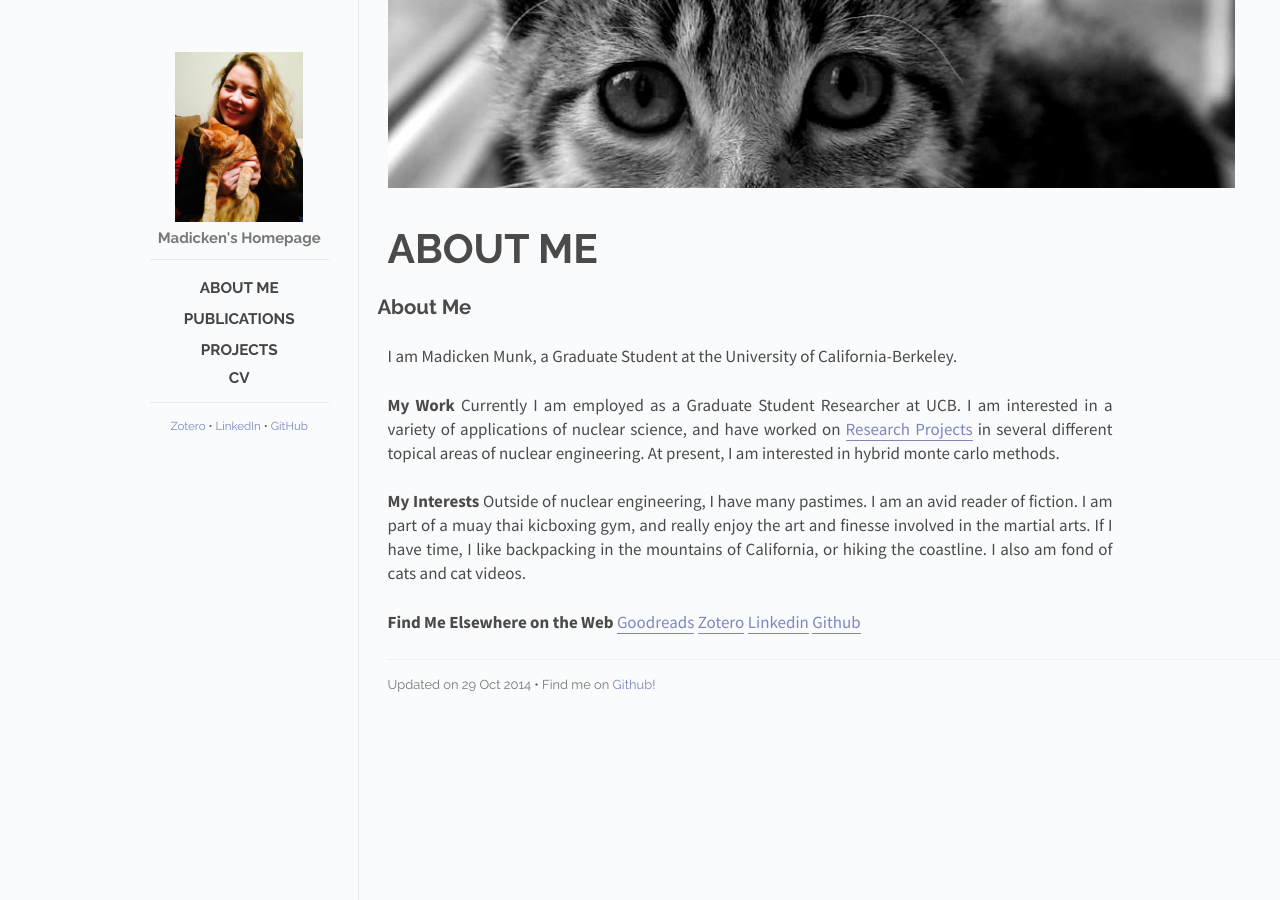
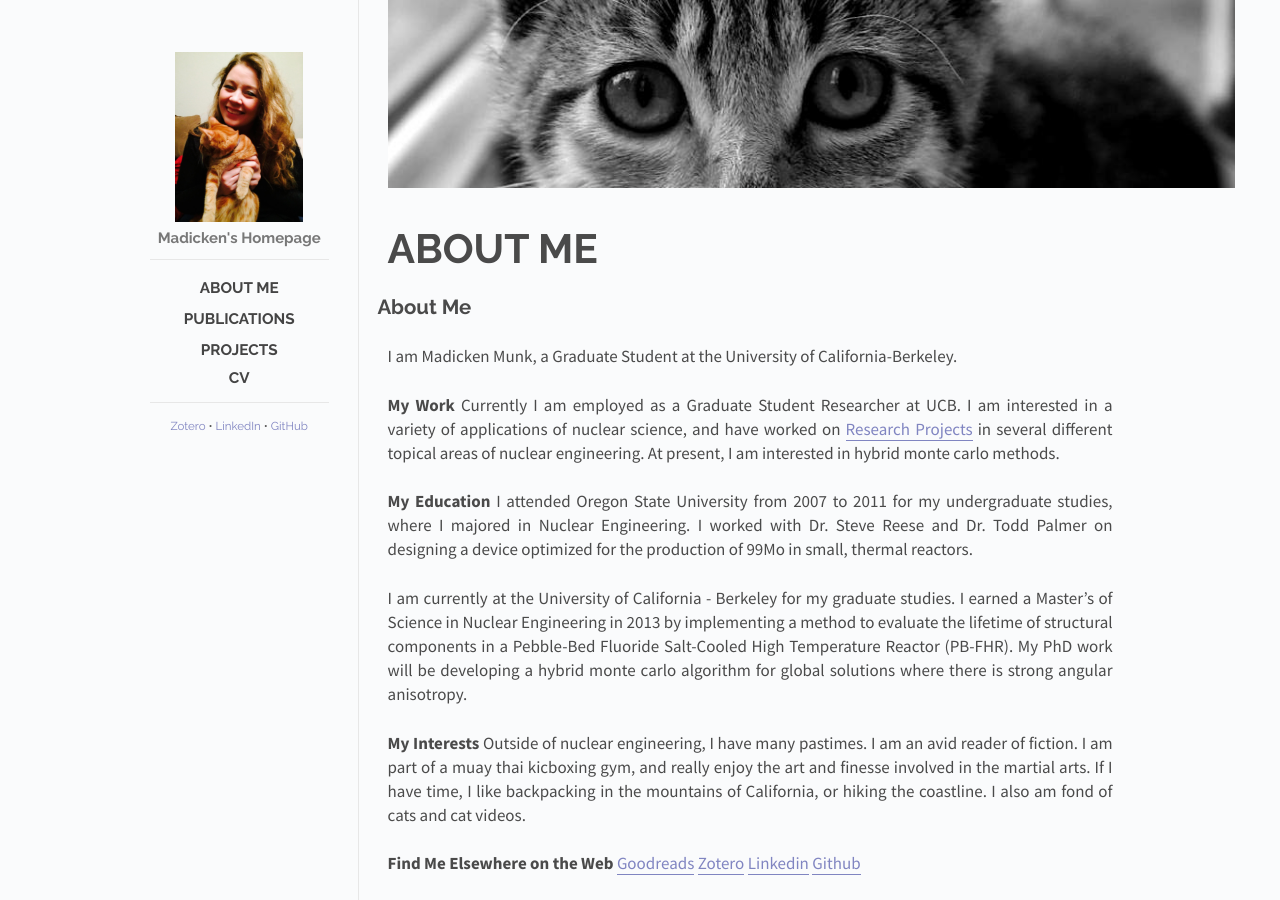
Before and after one commit to munkm/munkm.github.io, a Jekyll site: the page built from _posts/2014-10-29-aboutme.md, in a window 1280 px wide. Built offline with Jekyll 4.4.1, drawn with Linux system fonts in a browser that asks for light colours; Markdown is read by kramdown in place of the engine named in the settings.

Commit message:
adding some information on education

```diff
--- a/_posts/2014-10-29-aboutme.md
+++ b/_posts/2014-10-29-aboutme.md
@@ -13,6 +13,11 @@ I am Madicken Munk, a Graduate Student at the University of California-Berkeley.
 **My Work**
 Currently I am employed as a Graduate Student Researcher at UCB. I am interested in a variety of applications of nuclear science, and have worked on [Research Projects](/posts/2014/10/18/projects.html) in several different topical areas of nuclear engineering. At present, I am interested in hybrid monte carlo methods.
 
+**My Education**
+I attended Oregon State University from 2007 to 2011 for my undergraduate studies, where I majored in Nuclear Engineering. I worked with Dr. Steve Reese and Dr. Todd Palmer on designing a device optimized for the production of 99Mo in small, thermal reactors.
+
+I am currently at the University of California - Berkeley for my graduate studies. I earned a Master's of Science in Nuclear Engineering in 2013 by implementing a method to evaluate the lifetime of structural components in a Pebble-Bed Fluoride Salt-Cooled High Temperature Reactor (PB-FHR). My PhD work will be developing a hybrid monte carlo algorithm for global solutions where there is strong angular anisotropy.
+
 **My Interests**
 Outside of nuclear engineering, I have many pastimes. I am an avid reader of fiction. I am part of a muay thai kicboxing gym, and really enjoy the art and finesse involved in the martial arts. If I have time, I like backpacking in the mountains of California, or hiking the coastline. I also am fond of cats and cat videos.
 
```
